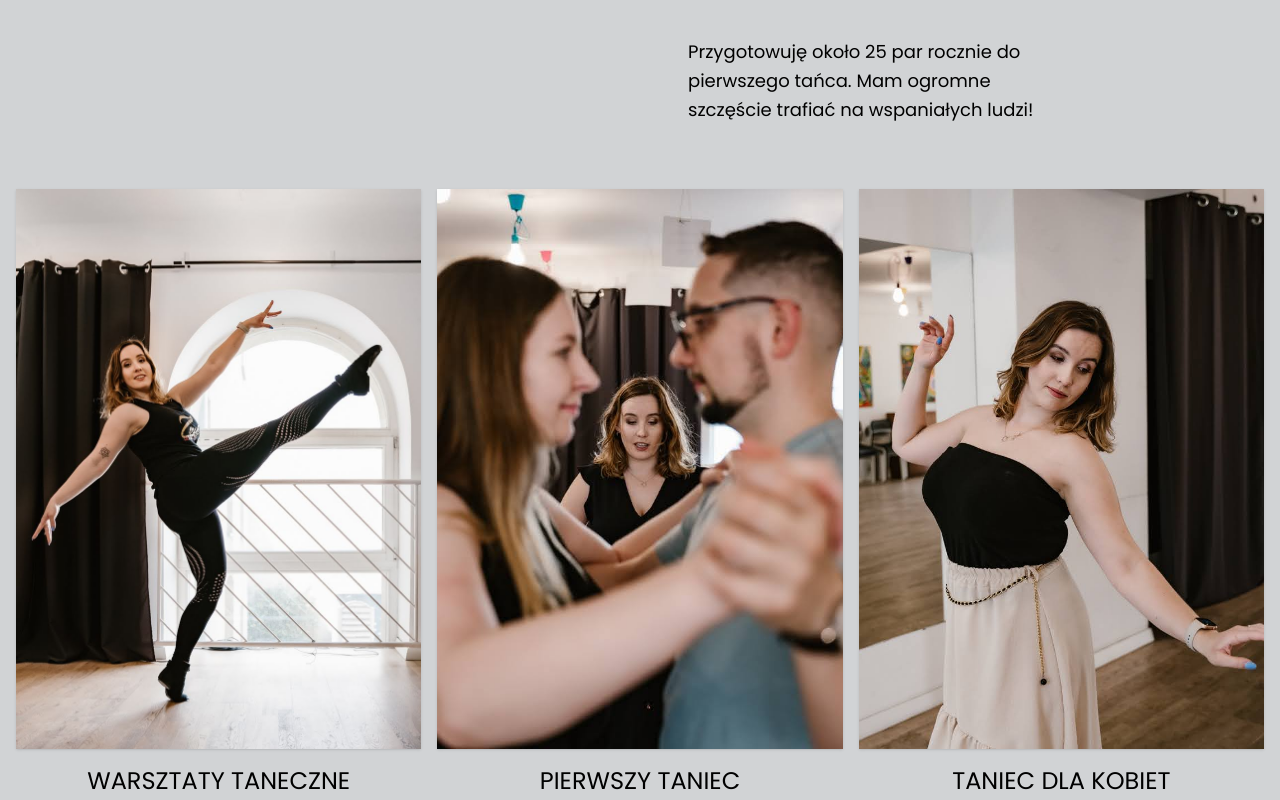
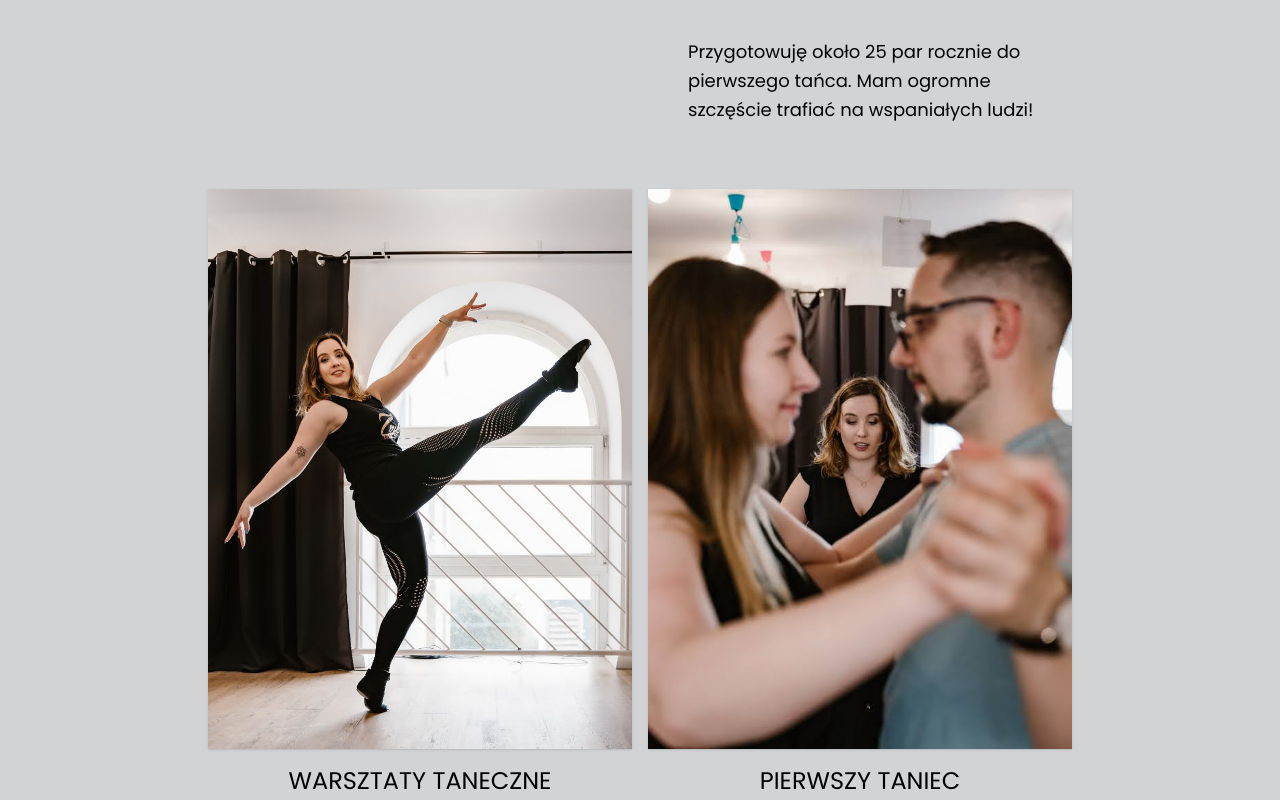
Before and after one commit to kainpets/marta_SPA, a Next.js app: page / in a window 1280 px wide. Shown: the part 1620-2420 px from the top of the page. Built offline with nearby package versions, Linux system fonts and the light colour scheme.

Commit message:
max-width at desktop size

```diff
--- a/src/app/page.tsx
+++ b/src/app/page.tsx
@@ -101,7 +101,7 @@ export default function Home() {
       </div>
 
       {/* usługi */}
-      <div id='uslugi' style={{
+      <div id='uslugi' className='xl:max-w-[70vw] xl:mx-auto' style={{
         display: "grid",
         gridGap: "16px",
         gridTemplateColumns: "repeat(auto-fit, minmax(300px, auto))",
@@ -149,7 +149,7 @@ export default function Home() {
       </div>
 
       {/* portfolio */}
-      <div id='portfolio' className="pt-8 text-center px-4">
+      <div id='portfolio' className="pt-8 text-center px-4 2xl:max-w-[80vw] xl:mx-auto">
         {/* <h2 className='text-xl'>MOJE PORTFOLIO</h2> */}
         <h3 >Zapraszam do zapoznania się z występami moich pięknych par młodych, z których jestem <strong className="font-medium">BARDZO</strong> dumna! Więcej na moim profilu na YouTube.</h3>
         <div className="flex flex-col gap-4 pt-4 lg:flex-row">
@@ -166,7 +166,7 @@ export default function Home() {
       </div>
 
       {/* opinie */}
-      <div id='opinie' className="flex flex-col justify-around gap-y-[130px] gap-4 pt-40 px-4 md:flex-row xl:max-w-[70vw] xl:mx-auto">
+      <div id='opinie' className="flex flex-col justify-around gap-y-[130px] gap-4 pt-40 px-4 md:flex-row xl:max-w-[70vw] xl:mx-auto ">
         <div className="relative bg-white rounded shadow py-6 px-12 leading-relaxed flex flex-col items-center justify-between">
           <Image src={opinia1} placeholder="blur" alt="Para weselna" style={{
             objectFit: "cover",
```
